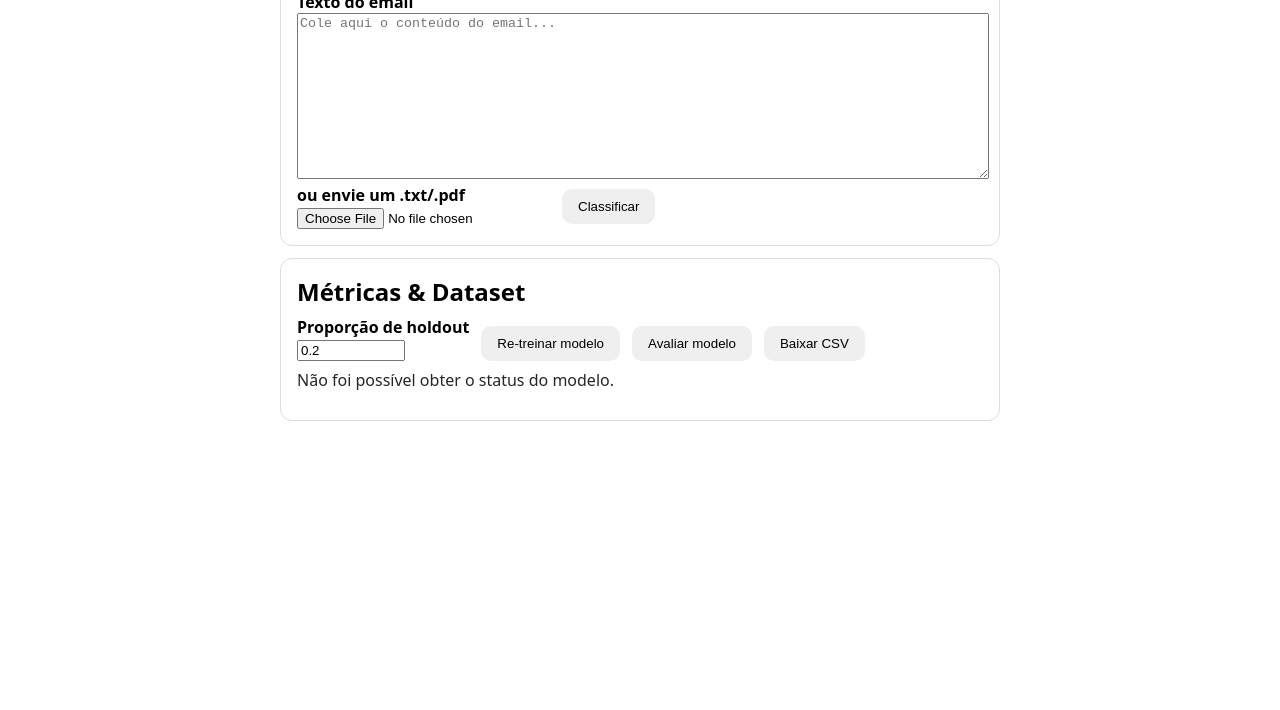
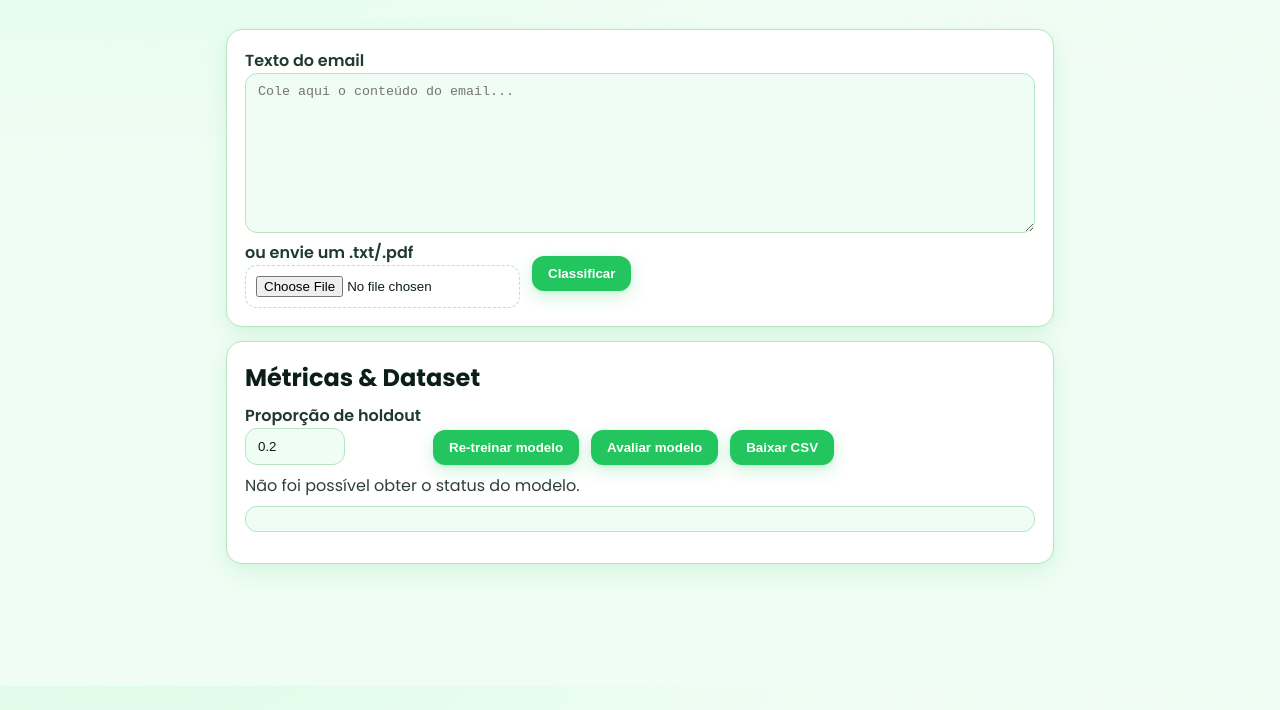
Before and after one commit to gabrielbagon/email-classifier-api, a website: page public/index.html in a window 1280 px wide. Shown: the part 114-824 px from the top of the page. Before the commit the page ends 800 px from the top, so only its background shows below. Drawn offline with Linux system fonts and the light colour scheme; no server answers.

Commit message:
feat: new stylesheet

```diff
--- a/public/index.html
+++ b/public/index.html
@@ -5,44 +5,12 @@
     <meta charset="utf-8" />
     <meta name="viewport" content="width=device-width,initial-scale=1" />
     <title>Classificador de Emails</title>
-    <style>
-        body {
-            font-family: system-ui, Arial, sans-serif;
-            max-width: 720px;
-            margin: 24px auto;
-            padding: 0 16px
-        }
+    <link rel="preconnect" href="https://fonts.googleapis.com">
+    <link rel="preconnect" href="https://fonts.gstatic.com" crossorigin>
+    <link href="https://fonts.googleapis.com/css2?family=Poppins:wght@400;500;600;700&display=swap" rel="stylesheet">
 
-        .card {
-            border: 1px solid #ddd;
-            border-radius: 12px;
-            padding: 16px;
-            margin: 12px 0
-        }
+    <link rel="stylesheet" href="/styles.css">
 
-        label {
-            font-weight: 600
-        }
-
-        textarea {
-            width: 100%;
-            min-height: 160px
-        }
-
-        .row {
-            display: flex;
-            gap: 12px;
-            align-items: center;
-            flex-wrap: wrap
-        }
-
-        button {
-            padding: 10px 16px;
-            border: 0;
-            border-radius: 10px;
-            cursor: pointer
-        }
-    </style>
 </head>
 
 <body>
--- /dev/null
+++ b/public/styles.css
@@ -0,0 +1,139 @@
+/* public/styles.css */
+
+/* --- Paleta verde bem clara + tokens --- */
+:root{
+    --g-50:  #f0fdf4;
+    --g-100: #dcfce7;
+    --g-200: #bbf7d0;
+    --g-300: #86efac;
+    --g-400: #4ade80;
+    --g-500: #22c55e; /* primária */
+    --g-600: #16a34a;
+    --g-700: #15803d;
+
+    --ink-900:#0b1f16;   /* texto principal */
+    --ink-700:#1f3b2d;   /* texto secundário */
+    --line:   #b7e4c2;   /* bordas suaves */
+    --card:   #ffffff;   /* fundo do card */
+    --page:   var(--g-50);
+  }
+
+  *{box-sizing:border-box}
+  html,body{height:100%}
+  body{
+    font-family: "Poppins", system-ui, -apple-system, Segoe UI, Roboto, Arial, sans-serif;
+    color: var(--ink-900);
+    background: radial-gradient(1200px 600px at 10% -10%, var(--g-100), transparent 60%),
+                radial-gradient(900px 500px at 100% 0%, var(--g-50), transparent 50%),
+                var(--page);
+    max-width: 860px;
+    margin: 24px auto;
+    padding: 0 16px 48px;
+  }
+
+  h1{
+    color: var(--g-600);
+    font-weight:700;
+    letter-spacing:.2px;
+    display:inline-block;
+    padding: 6px 10px;
+    border-radius: 12px;
+    background: linear-gradient(90deg, var(--g-100), var(--g-50));
+    border: 1px solid var(--line);
+  }
+
+  .card{
+    background: var(--card);
+    border: 1px solid var(--line);
+    border-radius: 16px;
+    padding: 18px;
+    margin: 14px 0;
+    box-shadow: 0 10px 24px rgba(34,197,94,.10), 0 2px 6px rgba(34,197,94,.06);
+  }
+
+  label{font-weight:600; color:var(--ink-700)}
+  small{color:var(--ink-700)}
+
+  .row{
+    display:flex;
+    gap:12px;
+    align-items:center;
+    flex-wrap:wrap;
+  }
+
+  textarea, input[type="text"], input[type="number"], select{
+    width:100%;
+    padding:10px 12px;
+    border-radius:12px;
+    border:1px solid var(--line);
+    background: var(--g-50);
+    color: var(--ink-900);
+    outline: none;
+    transition: box-shadow .2s ease, border-color .2s ease, background .2s ease;
+  }
+  textarea{min-height:160px; resize:vertical}
+
+  input[type="file"]{
+    border:1px dashed var(--line);
+    border-radius:12px;
+    padding:10px;
+    background: #fff;
+  }
+
+  textarea:focus, input:focus, select:focus{
+    border-color: var(--g-400);
+    box-shadow: 0 0 0 4px color-mix(in srgb, var(--g-400) 30%, transparent);
+    background: #fff;
+  }
+
+  button{
+    padding: 10px 16px;
+    border: 0;
+    border-radius: 12px;
+    cursor: pointer;
+    font-weight:600;
+    background: var(--g-500);
+    color: white;
+    box-shadow: 0 6px 18px rgba(34,197,94,.20), 0 2px 4px rgba(34,197,94,.10);
+    transition: transform .06s ease, filter .2s ease, box-shadow .2s ease, background .2s ease;
+  }
+  button:hover{
+    filter: brightness(1.02);
+    box-shadow: 0 10px 24px rgba(34,197,94,.25), 0 4px 8px rgba(34,197,94,.12);
+  }
+  button:active{ transform: translateY(1px) }
+
+  button#copyBtn{
+    background: var(--g-400);
+  }
+  button#copyBtn:hover{ background: var(--g-500) }
+
+  pre{
+    background: var(--g-50);
+    border:1px solid var(--line);
+    border-radius:12px;
+    padding:12px;
+    overflow:auto;
+  }
+
+  /* Badges e detalhes */
+  #reviewBadge{
+    background: color-mix(in srgb, var(--g-200) 70%, #fff);
+    border: 1px solid var(--g-300);
+    color: var(--ink-700);
+    padding:2px 10px;
+    border-radius:999px;
+  }
+
+  details summary{
+    cursor:pointer;
+    color: var(--g-700);
+    font-weight:600;
+    margin-bottom:6px;
+  }
+
+  hr{
+    border: 0;
+    border-top: 1px solid var(--line);
+    margin: 14px 0;
+  }
```
